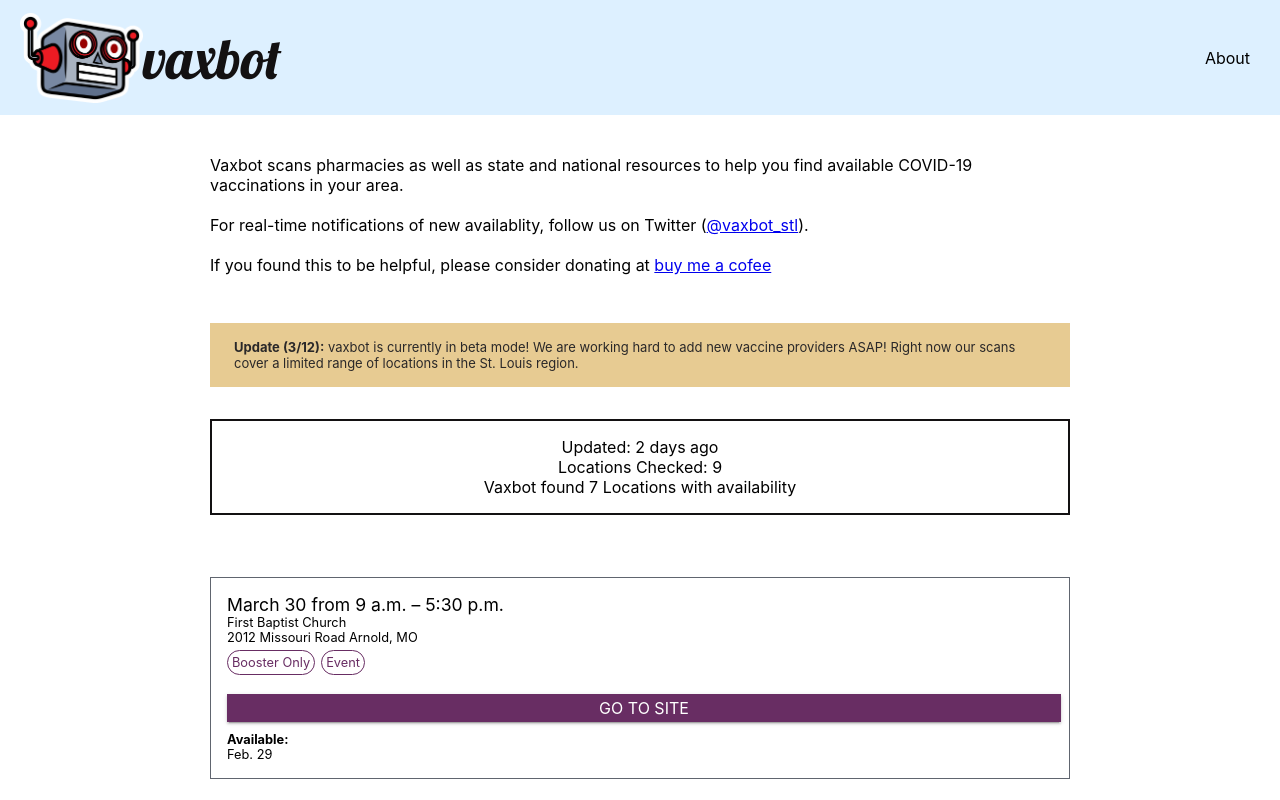
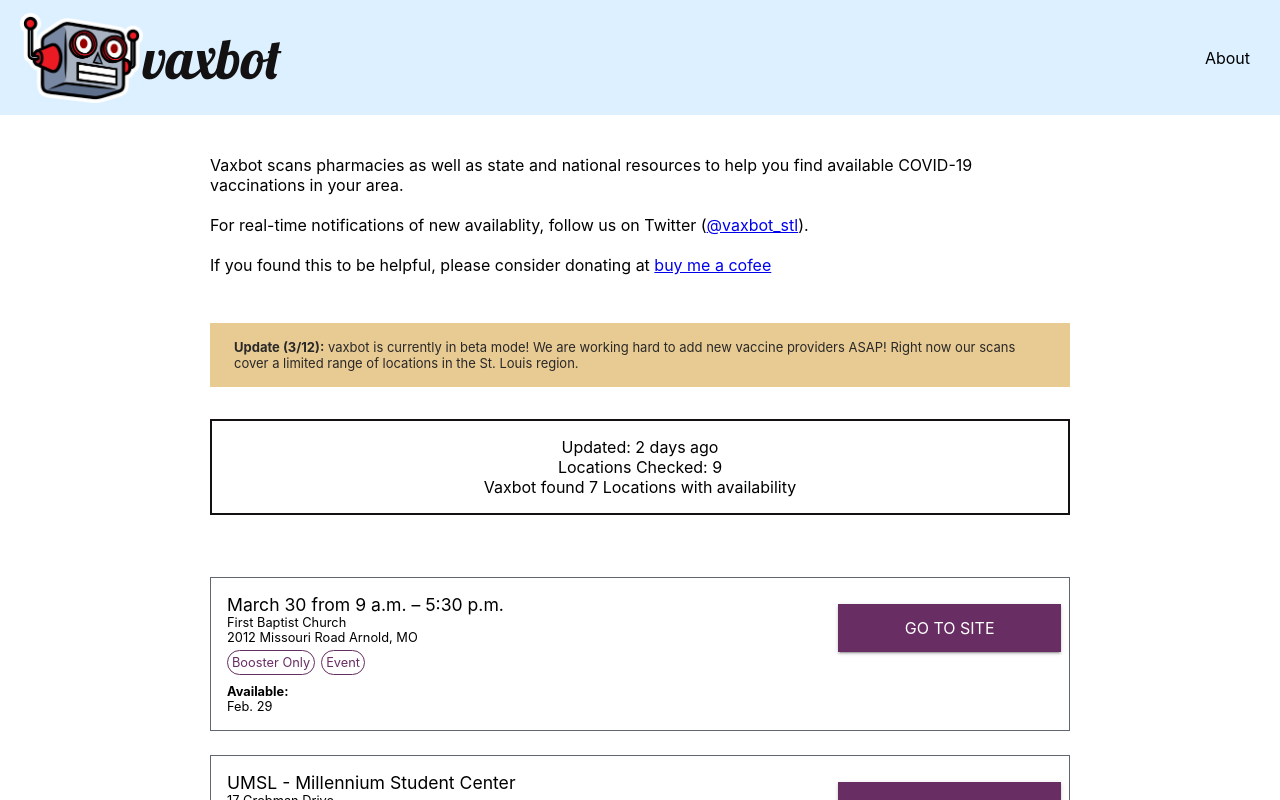
Before and after one commit to vaxbot/vaxbot-frontend, a React (Create React App) app: page / in a window 1280 px wide. Shown: the top 800 px of the page. Built offline with nearby package versions, Linux system fonts and the light colour scheme.

Commit message:
add media query and flexbox to provider cards

```diff
--- a/src/components/Provider/Provider.css
+++ b/src/components/Provider/Provider.css
@@ -9,10 +9,14 @@
 }
 
 .provider-container {
-    display: grid;
+    display: flex;
+    flex-direction: column;
 }
 
 .provider-item.button-link {
+    display: flex;
+    align-items: center;
+    justify-content: center;
     text-align: center;
     width: 100%;
     margin: 10px auto;
@@ -85,3 +89,25 @@
 .date-available-label {
     font-weight: bold;
 }
+
+@media (min-width: 600px) {
+    .provider-container {
+        display: flex;
+        flex-direction: row;
+        justify-content: space-between;
+    }
+
+    .provider-info-wrapper {
+        flex-direction: column;
+    }
+
+    .provider-button-wrapper {
+        margin-left: 40px;
+        width: 26%;
+    }
+
+    .provider-item.button-link {
+        min-height: 40px;
+    }
+
+}
--- a/src/components/Provider/Provider.js
+++ b/src/components/Provider/Provider.js
@@ -90,12 +90,16 @@ class Provider extends Component {
 
         return(
             <div id="123" className={ this.props.visible ? "provider provider-container" : "provider provider-container hidden"}>
-                <div className="provider-item name">{this.props.name}</div>
-                <div className="provider-item address1">{ this.props.address1 }</div>
-                <div className="provider-item city-state">{ this.props.city }, { this.props.state }</div>
-                <div className="provider-item tags-container">{ tags }</div>
-                { link_button }
-                <div className="provider-item available-info">{ dates } </div>
+                <div className="provider-info-wrapper">
+                    <div className="provider-item name">{this.props.name}</div>
+                    <div className="provider-item address1">{ this.props.address1 }</div>
+                    <div className="provider-item city-state">{ this.props.city }, { this.props.state }</div>
+                    <div className="provider-item tags-container">{ tags }</div>
+                    <div className="provider-item available-info">{ dates } </div>
+                </div>
+                <div className="provider-button-wrapper">
+                    { link_button }
+                </div>
             </div>
 
         )
```
